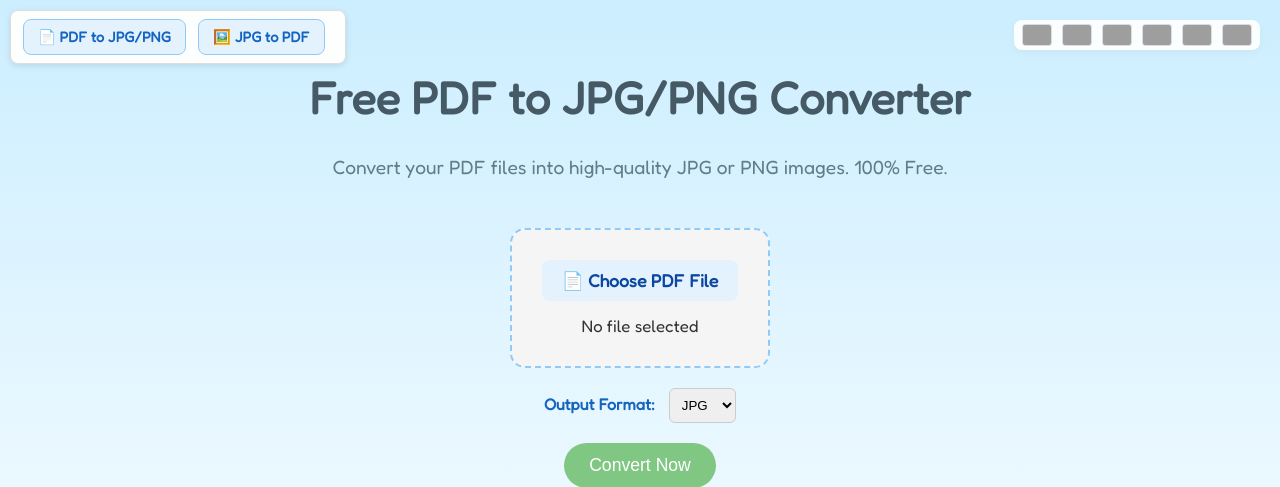
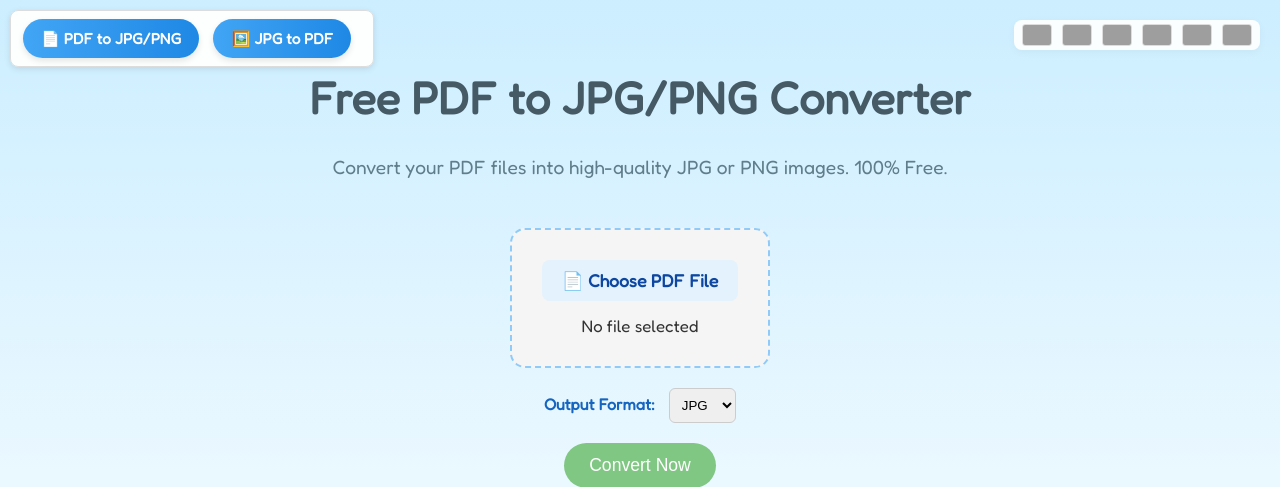
Before and after one commit to SuperB747/pdf2jpg-app, a Flask app: page / in a window 1280 px wide. Shown: the top 487 px of the page. Run offline with Flask 3, Linux system fonts and the light colour scheme; grey boxes are pictures that could not be loaded.

Commit message:
Enhance top navigation buttons with improved styling and visibility

```diff
--- a/templates/index.html
+++ b/templates/index.html
@@ -28,20 +28,22 @@
       z-index: 999;
     }
     .menu-button {
-      background: #e3f2fd;
-      color: #1565c0;
-      border: 1px solid #90caf9;
-      border-radius: 8px;
-      padding: 8px 14px;
-      margin-right: 8px;
+      background: linear-gradient(to right, #42a5f5, #1e88e5);
+      color: #fff;
+      border: none;
+      border-radius: 20px;
+      padding: 10px 18px;
+      margin-right: 10px;
       text-decoration: none;
       font-weight: bold;
-      font-size: 0.9em;
+      font-size: 0.95em;
       display: inline-block;
-      transition: background 0.3s;
+      box-shadow: 0 3px 6px rgba(0,0,0,0.1);
+      transition: transform 0.2s, background 0.3s;
     }
     .menu-button:hover {
-      background: #bbdefb;
+      background: linear-gradient(to right, #64b5f6, #2196f3);
+      transform: scale(1.05);
     }
     body {
       margin: 0;
```
